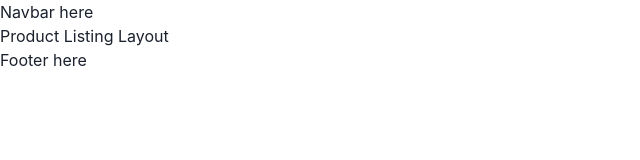
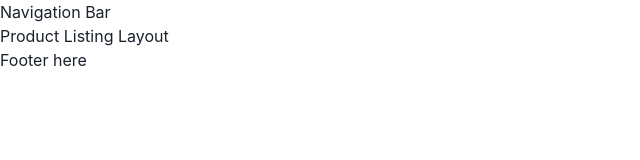
Before and after one commit to marx-wil/shopsphere, a React (Create React App) app: page /product-listing in a window 1280 px wide. Shown: the top 160 px of the page, without its empty margins (0-640 px from the left). Built offline with nearby package versions, Linux system fonts and the light colour scheme.

Commit message:
chore: updated navigation bar to reflect in layout

```diff
--- a/src/layouts/main/index.js
+++ b/src/layouts/main/index.js
@@ -1,11 +1,12 @@
 import { Box, Text } from "@chakra-ui/react";
+import NavigationBar from "../../components/navigationbar";
 
 const Layout = (Component) => {
   const DefaultLayout = ({ ...props }) => {
     return (
       <>
         <Box>
-          <Text>Navbar here</Text>
+          <NavigationBar />
           {/* Your wrapped component is rendered here with all its props */}
           <Component {...props} />
           <Text>Footer here</Text>
```
